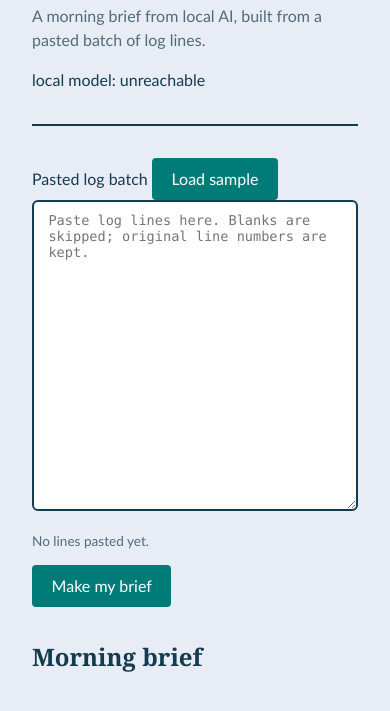
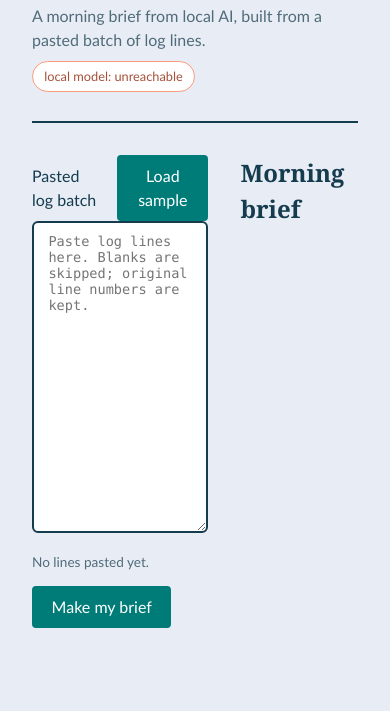
Before and after one commit to princejain756/naplog, a website: page public/index.html in a window 390 px wide. Shown: the part 109-820 px from the top of the page. Drawn offline with Linux system fonts and the light colour scheme; no server answers.

Commit message:
Rework style.css

```diff
--- a/public/style.css
+++ b/public/style.css
@@ -32,6 +32,37 @@ h1 {
   color: #506B7A;
   margin: 0;
   max-width: 34rem;
+}
+
+.badge {
+  display: inline-block;
+  font-size: 0.8rem;
+  padding: 0.3rem 0.7rem;
+  border: 1.5px solid #143B4E;
+  border-radius: 999px;
+  background: #FFFFFF;
+  margin-top: 0.6rem;
+}
+
+.badge-ready {
+  border-color: #007C78;
+  color: #007C78;
+}
+
+.badge-missing {
+  border-color: #FA9B7B;
+  color: #A8503A;
+}
+
+.badge-unknown {
+  color: #506B7A;
+}
+
+.tray-head {
+  display: flex;
+  align-items: baseline;
+  justify-content: space-between;
+  gap: 1rem;
 }
 
 .workbench {
@@ -128,19 +159,3 @@ button:disabled {
   background: #E8EDF5;
   margin-top: 0.3rem;
   word-break: break-word;
-}
-
-.line-count.over {
-  color: #A8503A;
-}
-
-.empty-note {
-  font-style: italic;
-  color: #506B7A;
-}
-
-@media (max-width: 760px) {
-  .workbench {
-    grid-template-columns: 1fr;
-  }
-}
```
